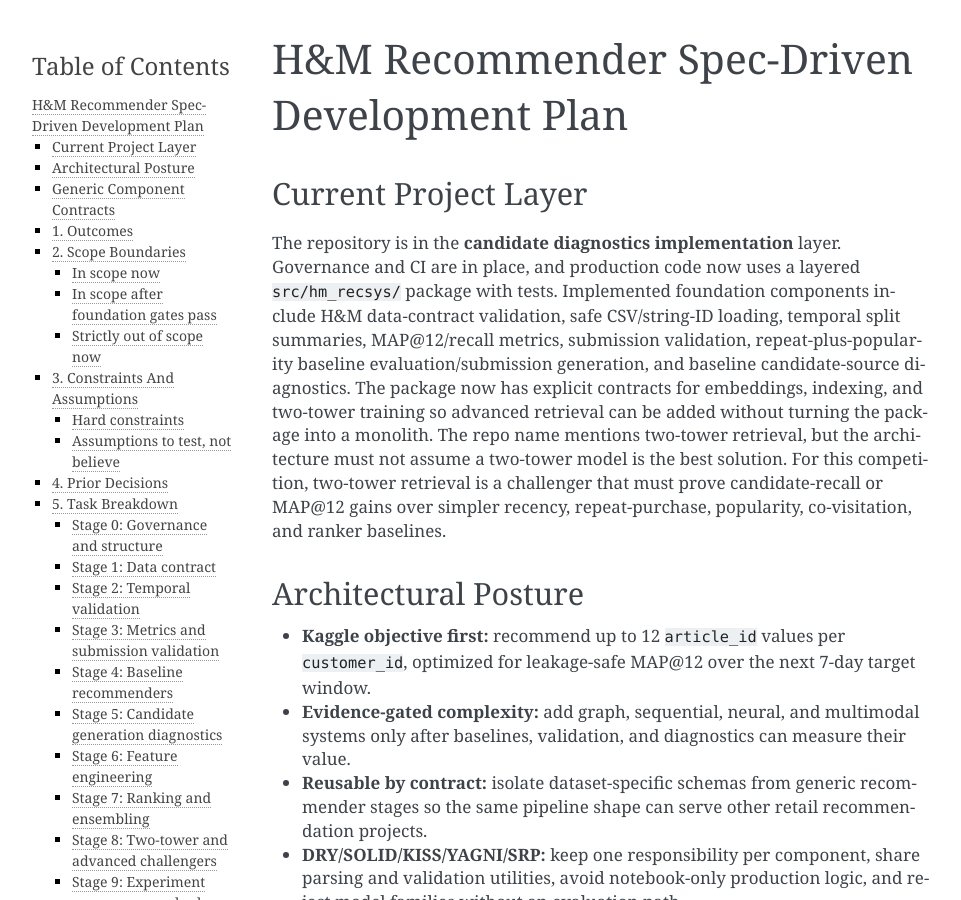
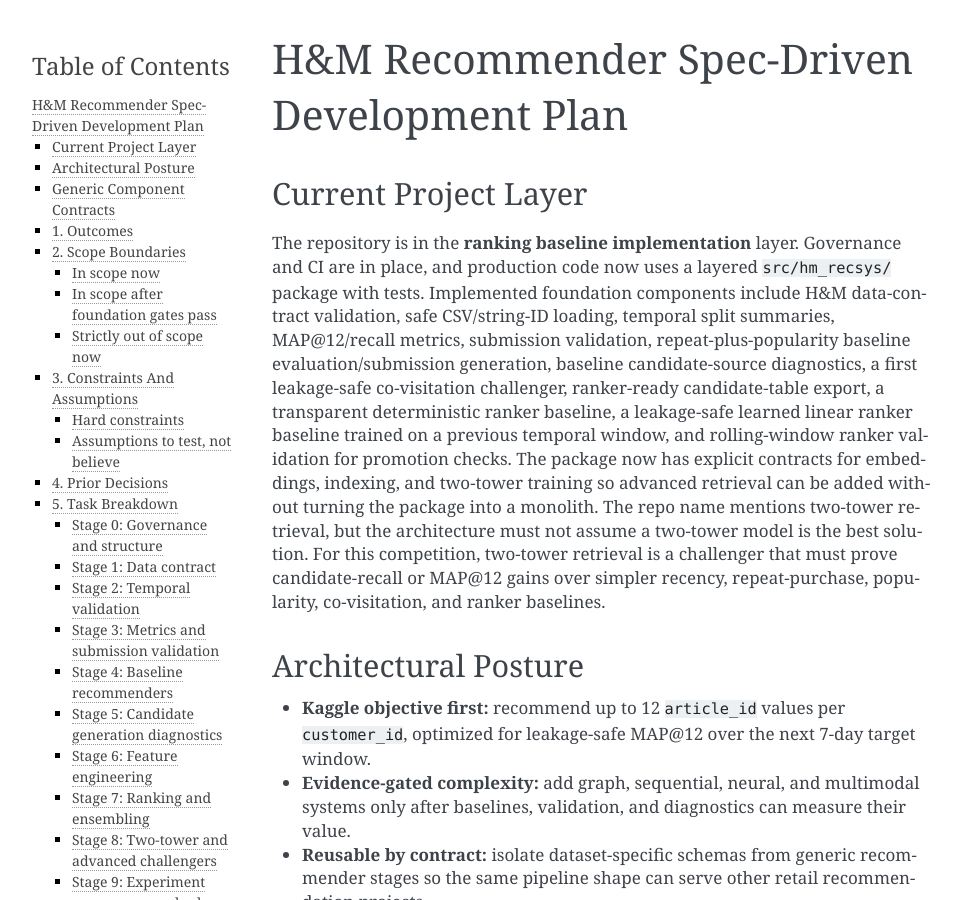
Before and after one commit to dfbustosus/hm-two-tower-recsys, a Sphinx documentation site: the page built from docs/spec-driven-development.md, in a window 1280 px wide and 900 px high. Shown: the whole window, without its empty margins (148-1109 px from the left). Built offline with Sphinx 7.4.7, drawn with Linux system fonts in a browser that asks for light colours; some of the changed text lies outside the part shown.

Commit message:
Update SDD plan

```diff
--- a/docs/spec-driven-development.md
+++ b/docs/spec-driven-development.md
@@ -2,7 +2,7 @@
 
 ## Current Project Layer
 
-The repository is in the **candidate diagnostics implementation** layer. Governance and CI are in place, and production code now uses a layered `src/hm_recsys/` package with tests. Implemented foundation components include H&M data-contract validation, safe CSV/string-ID loading, temporal split summaries, MAP@12/recall metrics, submission validation, repeat-plus-popularity baseline evaluation/submission generation, and baseline candidate-source diagnostics. The package now has explicit contracts for embeddings, indexing, and two-tower training so advanced retrieval can be added without turning the package into a monolith. The repo name mentions two-tower retrieval, but the architecture must not assume a two-tower model is the best solution. For this competition, two-tower retrieval is a challenger that must prove candidate-recall or MAP@12 gains over simpler recency, repeat-purchase, popularity, co-visitation, and ranker baselines.
+The repository is in the **ranking baseline implementation** layer. Governance and CI are in place, and production code now uses a layered `src/hm_recsys/` package with tests. Implemented foundation components include H&M data-contract validation, safe CSV/string-ID loading, temporal split summaries, MAP@12/recall metrics, submission validation, repeat-plus-popularity baseline evaluation/submission generation, baseline candidate-source diagnostics, a first leakage-safe co-visitation challenger, ranker-ready candidate-table export, a transparent deterministic ranker baseline, a leakage-safe learned linear ranker baseline trained on a previous temporal window, and rolling-window ranker validation for promotion checks. The package now has explicit contracts for embeddings, indexing, and two-tower training so advanced retrieval can be added without turning the package into a monolith. The repo name mentions two-tower retrieval, but the architecture must not assume a two-tower model is the best solution. For this competition, two-tower retrieval is a challenger that must prove candidate-recall or MAP@12 gains over simpler recency, repeat-purchase, popularity, co-visitation, and ranker baselines.
 
 ## Architectural Posture
 
@@ -176,7 +176,8 @@
 
 - Add source-specific candidate sets with source name, source rank, and source score.
 - Evaluate per-source and combined recall@12/50/100, coverage, candidates per customer, duplicate rate, and sparse-user performance.
-- Add item-item/co-visitation before more complex graph or neural retrieval.
+- Add item-item/co-visitation before more complex graph or neural retrieval, and ablate source ordering before promotion.
+- Export ranker-ready candidate records with `customer_id,article_id,source,source_rank,source_score` under ignored `artifacts/candidate-exports/`.
 
 ### Stage 6: Feature engineering
 
@@ -190,6 +191,9 @@
 - Use candidate-source features and time-aware labels.
 - Compare rankers against the blended baseline with ablations.
 - Promote only when MAP@12 improves on comparable splits without harming candidate coverage or submission validity.
+- Expose the first transparent deterministic ranker through `make ranker-baseline CUTOFF=YYYY-MM-DD`; write reports under ignored `artifacts/ranker-baselines/`.
+- Expose the first leakage-safe learned linear ranker through `make learned-ranker-baseline CUTOFF=YYYY-MM-DD`; train on a previous non-overlapping target window and write reports under ignored `artifacts/ranker-baselines/`.
+- Expose rolling-window ranker promotion checks through `make rolling-ranker-validation`; train each learned ranker on the previous non-overlapping label window and write aggregate reports under ignored `artifacts/ranker-baselines/`.
 
 ### Stage 8: Two-tower and advanced challengers
 
```
